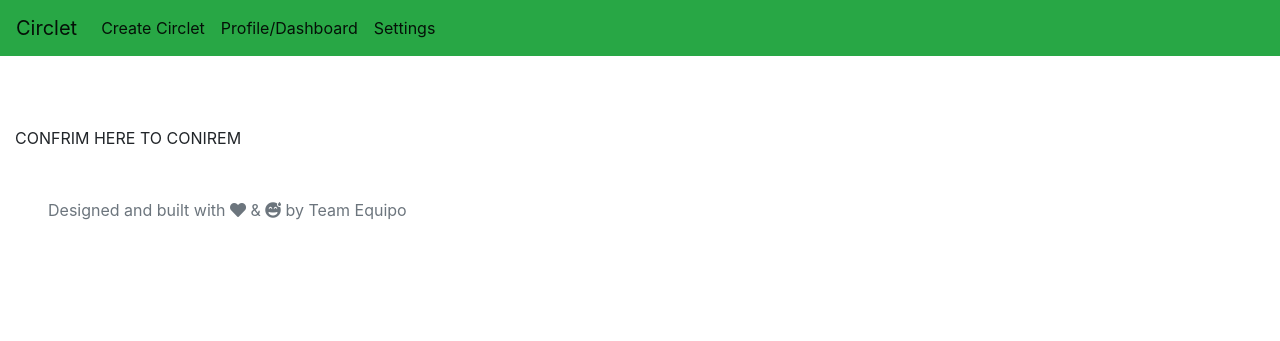
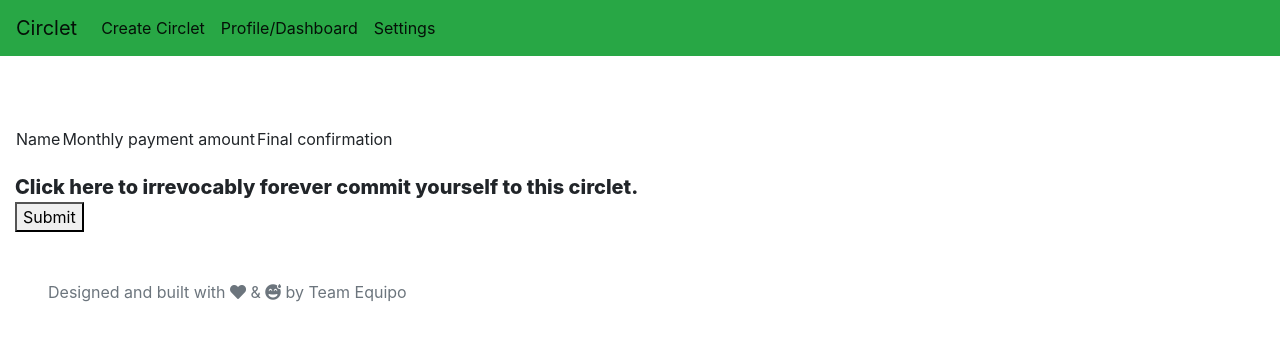
Before and after one commit to CalBearsGrad/Circlet, a Flask app: page /confirm/1 in a window 1280 px wide. Shown: the top 341 px of the page. Run offline with Flask 2, Linux system fonts and the light colour scheme; the visitor is signed in with stand-in values (Sample User, id 1); some libraries are stand-ins or nearby versions.

Commit message:
last routes

```diff
--- a/model.py
+++ b/model.py
@@ -153,20 +153,32 @@
     db.session.commit()
 
 def get_users_for_circlet(circlet_id):
-    circlets = db.session.query(UserCirclets).filter_by(circlet_id=circlet_id).all()
+    circlets = get_user_circlets(circlet_id)
     users = []
     for circlet in circlets:
         users.append(circlet.user)
     return users
 
+def get_user_circlets(circlet_id):
+    return db.session.query(UserCirclets).filter_by(circlet_id=circlet_id).all()
+
 def set_user_circlet_info(user_id, circlet_id, monthly_payment):
     print("userId", user_id, "cirlcist", circlet_id)
-    circlet = db.session.query(UserCirclets).filter_by(circlet_id=circlet_id, user_id = user_id).one()
+    circlet = get_user_circlet(user_id, circlet_id)
     if not circlet:
         raise Exception("Missing circlet")
     circlet.monthly_payment = monthly_payment
     db.session.add(circlet)
     db.session.commit()
+
+def set_confirmed(user_id, circlet_id):
+    uc = get_user_circlet(user_id, circlet_id)
+    uc.is_confirmed = True
+    db.session.add(uc)
+    db.session.commit()
+
+def get_user_circlet(user_id, circlet_id):
+    return db.session.query(UserCirclets).filter_by(circlet_id=circlet_id, user_id = user_id).one()
 
 
 
--- a/server.py
+++ b/server.py
@@ -19,7 +19,8 @@
 import sendgrid
 from sendgrid.helpers.mail import *
 from model import (connect_to_db, get_circlet, get_user, create_goal_circlet,
-get_all_users, insert_user_circlets, get_users_for_circlet, set_user_circlet_info)
+get_all_users, insert_user_circlets, get_users_for_circlet, set_user_circlet_info,
+get_user_circlets, get_user_circlet, set_confirmed)
 
 from model import User, Circlets, UserCirclets
 
@@ -42,7 +43,7 @@
 @app.route('/')
 def index():
     """ Homepage """
-    # session['user_id'] = "1"
+    session['user_id'] = "1"
     return render_template('homepage.html')
 
 
@@ -334,7 +335,24 @@
 def confirm(circlet_id):
     if 'user_id' not in session:
         return 'you need to be logged in to confirm'
-    return render_template('confirm.html')
+    user_circlets = get_user_circlets(circlet_id)
+    for uc in user_circlets:
+        if not uc.monthly_payment:
+            return render_template('confirmation_pending.html', user_circlets=user_circlets)
+    return render_template('confirm.html', user_circlets=user_circlets, circlet_id=circlet_id)
+
+@app.route('/post_final_confirmation/<circlet_id>', methods=['POST'])
+def post_final_confirmation(circlet_id):
+    if 'user_id' not in session:
+        return 'you need to be logged in to post final confirmation'
+    set_confirmed(session['user_id'], circlet_id)
+    user_circlets = get_user_circlets(circlet_id)
+    for uc in user_circlets:
+        print(uc)
+        if not uc.is_confirmed:
+            return render_template('confirm.html', user_circlets=user_circlets, circlet_id=circlet_id)
+    return redirect('/circlet/{}'.format(circlet_id))
+
 
 
 def create_user(email, password):
--- a/static/styles.css
+++ b/static/styles.css
@@ -1,3 +1,9 @@
 .equipo-content {
   margin-top: 70px;
 }
+
+.irreversible-oath {
+  font-size: 20px;
+  margin-top: 20px;
+  font-weight: 800;
+}
--- a/templates/confirm.html
+++ b/templates/confirm.html
@@ -1,6 +1,29 @@
 {% extends 'base.html' %}
 {% block content %}
 
-CONFRIM HERE TO CONIREM
+<table>
+  <tr>
+    <td>Name</td>
+    <td>Monthly payment amount</td>
+    <td>Final confirmation</td>
+  </tr>
+    {% for user_circlet in user_circlets %}
+        <tr>
+          <td>{{user_circlet.user.first_name}} {{user_circlet.user.last_name}}</td>
+          <td>{{user_circlet.monthly_payment}}</td>
+          <td style="text-align: center;">
+            {% if user_circlet.is_confirmed %}
+              <span style="color:green;">Confirmed</span>
+            {% else %}
+              <span style="color:red;">Pending</span>
+            {% endif %}
+          </td>
+        </tr>
+    {% endfor %}
+</table>
+<div class="irreversible-oath">Click here to irrevocably forever commit yourself to this circlet.</div>
+<form action="/post_final_confirmation/{{circlet_id}}" method="POST">
+  <button type="submit">Submit</button>
+</form>
 
 {% endblock %}
```
Also changed, not shown: templates/confirmation_pending.html (added, +17 -0 lines).
